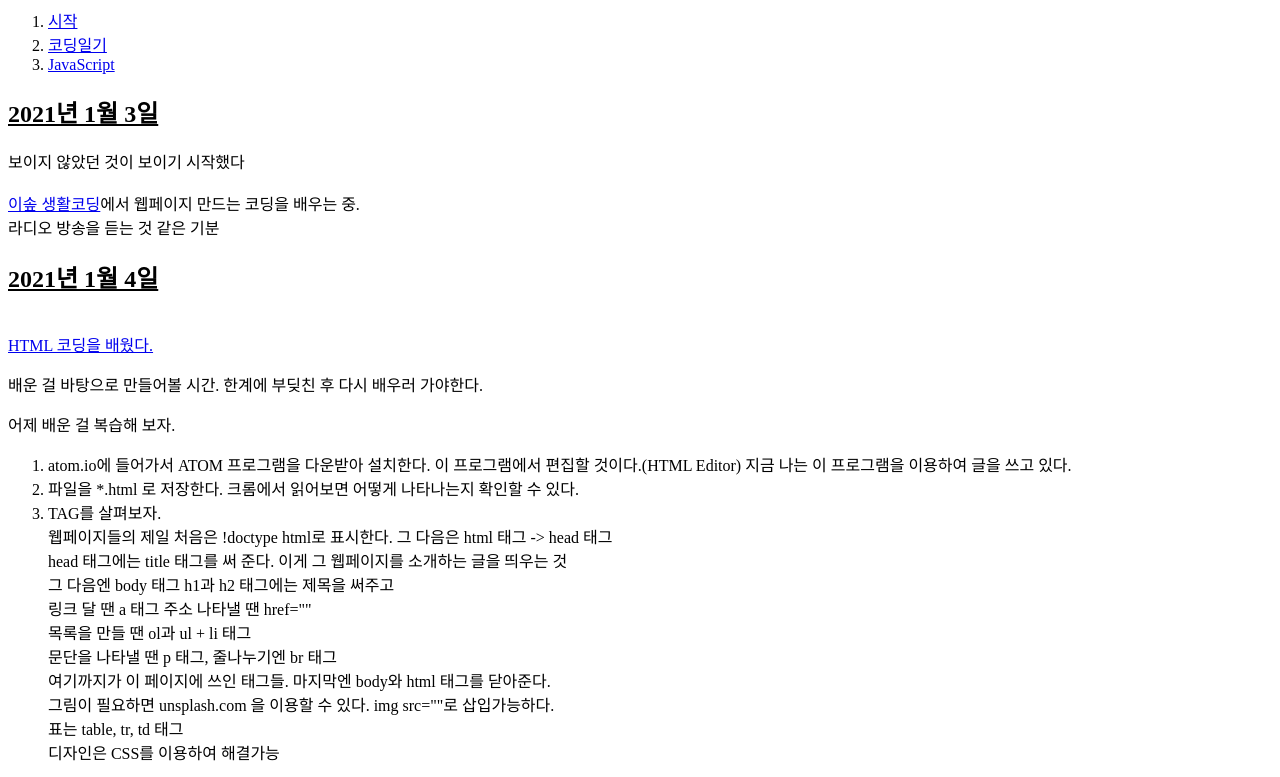
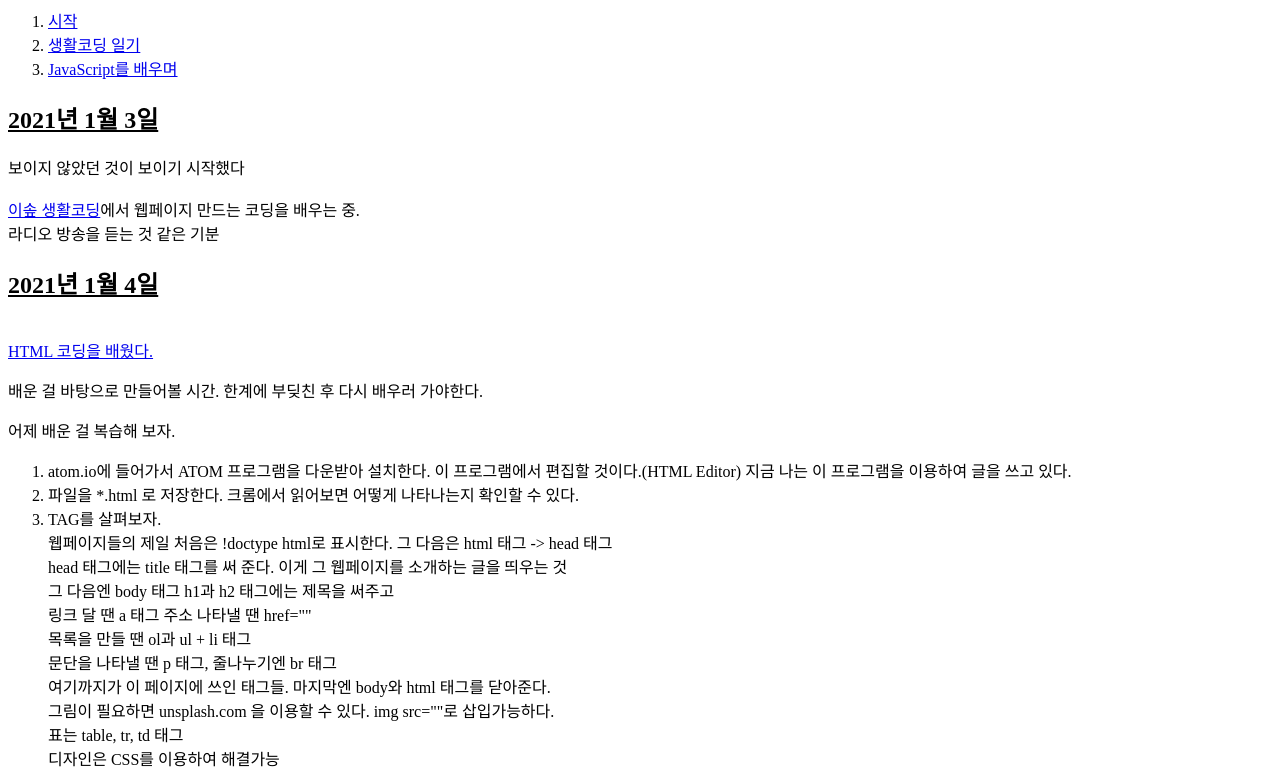
Before and after one commit to sunny939/new, a plain HTML site: page 2.html in a window 1280 px wide. Shown: the part 81-858 px from the top of the page. Drawn offline with Linux system fonts and the light colour scheme.

Commit message:
Update 2.html

```diff
--- a/2.html
+++ b/2.html
@@ -7,8 +7,8 @@
   <h1> <a href="index.html ">코딩일기</a> </h1>
   <ol>
     <li><a href="1.html">시작</a></li>
-    <li><a href="2.html">코딩일기</a></li>
-    <li><a href="3.html">JavaScript</a></li>
+    <li><a href="2.html">생활코딩 일기</a></li>
+    <li><a href="3.html">JavaScript를 배우며</a></li>
   </ol>
   <h2><u>2021년 1월 3일</u></h2> 보이지 않았던 것이 보이기 시작했다<br><br>
   <a href="https://www.ebssw.kr/lrnng/alctcr/alctcrDetailView.do?alctcrSn=31&sessSn=" target="_blank"> 이솦 생활코딩</a>에서 웹페이지 만드는 코딩을 배우는 중.
```
